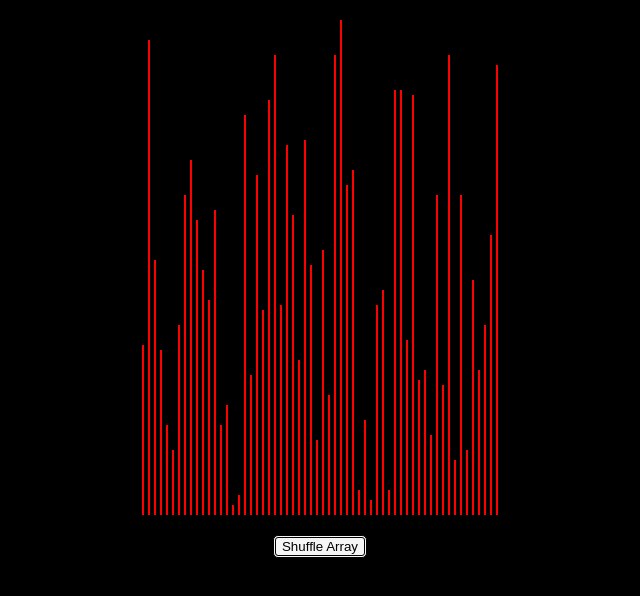
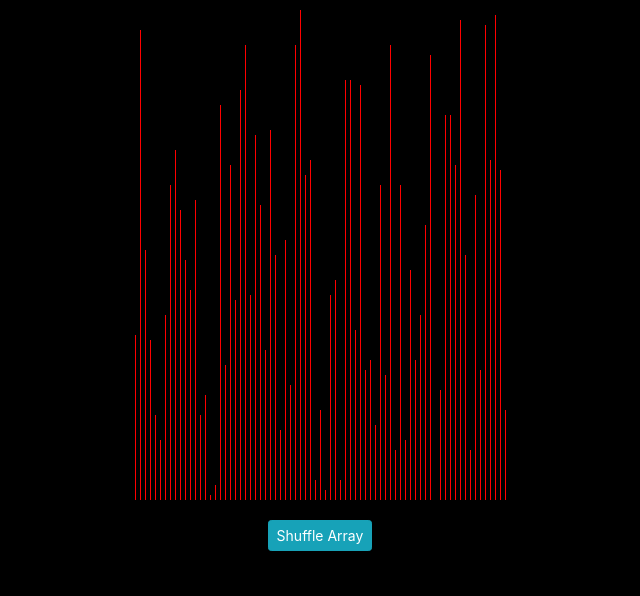
Before and after one commit to purplevarun/sorting-visualizer-project, a React (Create React App) app: page / in a window 1280 px wide. Shown: the top 596 px of the page, without its empty margins (320-960 px from the left). Built offline with nearby package versions, Linux system fonts and the light colour scheme.

Commit message:
positioned

```diff
--- a/public/index.html
+++ b/public/index.html
@@ -1,43 +1,25 @@
-<!DOCTYPE html>
+<!doctype html>
 <html lang="en">
   <head>
-    <meta charset="utf-8" />
+    <!-- Required meta tags -->
+    <meta charset="utf-8">
+    <meta name="viewport" content="width=device-width, initial-scale=1, shrink-to-fit=no">
     <link rel="icon" href="%PUBLIC_URL%/favicon.ico" />
-    <meta name="viewport" content="width=device-width, initial-scale=1" />
-    <meta name="theme-color" content="#000000" />
-    <meta
-      name="description"
-      content="Web site created using create-react-app"
-    />
     <link rel="apple-touch-icon" href="%PUBLIC_URL%/logo192.png" />
-    <!--
-      manifest.json provides metadata used when your web app is installed on a
-      user's mobile device or desktop. See https://developers.google.com/web/fundamentals/web-app-manifest/
-    -->
     <link rel="manifest" href="%PUBLIC_URL%/manifest.json" />
-    <!--
-      Notice the use of %PUBLIC_URL% in the tags above.
-      It will be replaced with the URL of the `public` folder during the build.
-      Only files inside the `public` folder can be referenced from the HTML.
+    <!-- Bootstrap CSS -->
+    <link rel="stylesheet" href="https://cdn.jsdelivr.net/npm/bootstrap@4.5.3/dist/css/bootstrap.min.css" integrity="sha384-TX8t27EcRE3e/ihU7zmQxVncDAy5uIKz4rEkgIXeMed4M0jlfIDPvg6uqKI2xXr2" crossorigin="anonymous">
 
-      Unlike "/favicon.ico" or "favicon.ico", "%PUBLIC_URL%/favicon.ico" will
-      work correctly both with client-side routing and a non-root public URL.
-      Learn how to configure a non-root public URL by running `npm run build`.
-    -->
-    <title>React App</title>
+    <title>Sorting Visualizer Varun</title>
   </head>
   <body>
     <noscript>You need to enable JavaScript to run this app.</noscript>
     <div id="root"></div>
-    <!--
-      This HTML file is a template.
-      If you open it directly in the browser, you will see an empty page.
 
-      You can add webfonts, meta tags, or analytics to this file.
-      The build step will place the bundled scripts into the <body> tag.
 
-      To begin the development, run `npm start` or `yarn start`.
-      To create a production bundle, use `npm run build` or `yarn build`.
-    -->
+    <script src="https://code.jquery.com/jquery-3.5.1.slim.min.js" integrity="sha384-DfXdz2htPH0lsSSs5nCTpuj/zy4C+OGpamoFVy38MVBnE+IbbVYUew+OrCXaRkfj" crossorigin="anonymous"></script>
+    <script src="https://cdn.jsdelivr.net/npm/bootstrap@4.5.3/dist/js/bootstrap.bundle.min.js" integrity="sha384-ho+j7jyWK8fNQe+A12Hb8AhRq26LrZ/JpcUGGOn+Y7RsweNrtN/tE3MoK7ZeZDyx" crossorigin="anonymous"></script>
+
+
   </body>
 </html>
--- a/src/SortingVisualizer/SortingVisualizer.jsx
+++ b/src/SortingVisualizer/SortingVisualizer.jsx
@@ -13,8 +13,8 @@ export default class SortingVisualizer extends React.Component {
     }
     shuffleArray(){
         const a =[]; // empty array
-        for(let i=0;i<60;i++){
-            let value = Math.random()*100 + 1;
+        for(let i=0;i<75;i++){
+            let value = Math.random()*100 + 10;
             value = Math.floor(value);
             a.push(value);
         }
@@ -25,17 +25,19 @@ export default class SortingVisualizer extends React.Component {
         const {a} = this.state;
 
         return(
-            <div className="wrappercontainer">
-
+            <div>
+                <div className="bars_div">
                     {a.map((value,idx)=>(
                         <div className="arraybar" key={idx} style={{height:`${value*5}px`}}>
 
                         </div>
                     ))}
+                </div>
+                <div className="inside_wrap">
+                    <button className="btn btn-info btn-sm" onClick={()=>this.shuffleArray()}>Shuffle Array</button>
+                </div>
+            </div>
 
-                <p><button className="generate" onClick={()=>this.shuffleArray()}>Shuffle Array</button></p>
-
-            </div>
 
         );
     }
--- a/src/SortingVisualizer/styles.css
+++ b/src/SortingVisualizer/styles.css
@@ -1,12 +1,14 @@
-.wrappercontainer{
-    margin-top:20px;
-    margin-bottom: 100px;
+.bars_div{
+    /* background-color:green; */
+    overflow: auto;
+    max-height: 500px;
+    margin-bottom: 20px;
 }
 .arraybar{
-    width: 2px;
+    width: 1px;
     background-color: red;
     display: inline-block;
-    margin: 0 2px;
+    margin: 10px 2px;
 }
 body{
     color:white;
@@ -15,6 +17,7 @@ body{
     height: 100%;
 }
 .generate{
+    /* position: absolute; */
     background-color:whitesmoke;
     border-style: double;
     border-width:3px;
```
Also changed, not shown: 1 other file (tests, documents, lock files or other folders).
